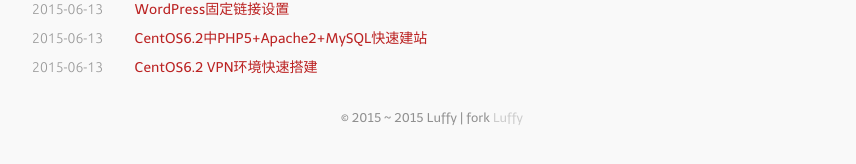
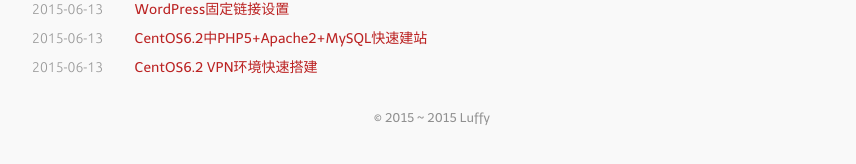
Before and after one commit to luffy0908/luffy0908.github.io, a Jekyll site: the page built from archive.md, in a window 1280 px wide. Shown: the part 374-538 px from the top of the page, without its empty margins (208-1064 px from the left). Built offline with Jekyll 4.4.1, drawn with Linux system fonts in a browser that asks for light colours; nearby versions of some CDN libraries; Markdown is read by kramdown in place of the engine named in the settings.

Commit message:
add to domain

```diff
--- /dev/null
+++ b/CNAME
@@ -0,0 +1 @@
+chenruizhong.com
--- a/_layouts/default.html
+++ b/_layouts/default.html
@@ -35,9 +35,9 @@
         <footer>
           <div>
             {% assign first_post = site.posts | last %}
-            &copy; {{ first_post.date | date: "%Y" }} ~ {{ site.time | date: "%Y" }} {{ site.author }} | fork <a href="https://github.com/luffy0908" title="Fork me">Luffy</a>
+            &copy; {{ first_post.date | date: "%Y" }} ~ {{ site.time | date: "%Y" }} {{ site.author }}
           </div>
         </footer>
-      </div> <!-- main -->
+      </div>
   </body>
 </html>
```
